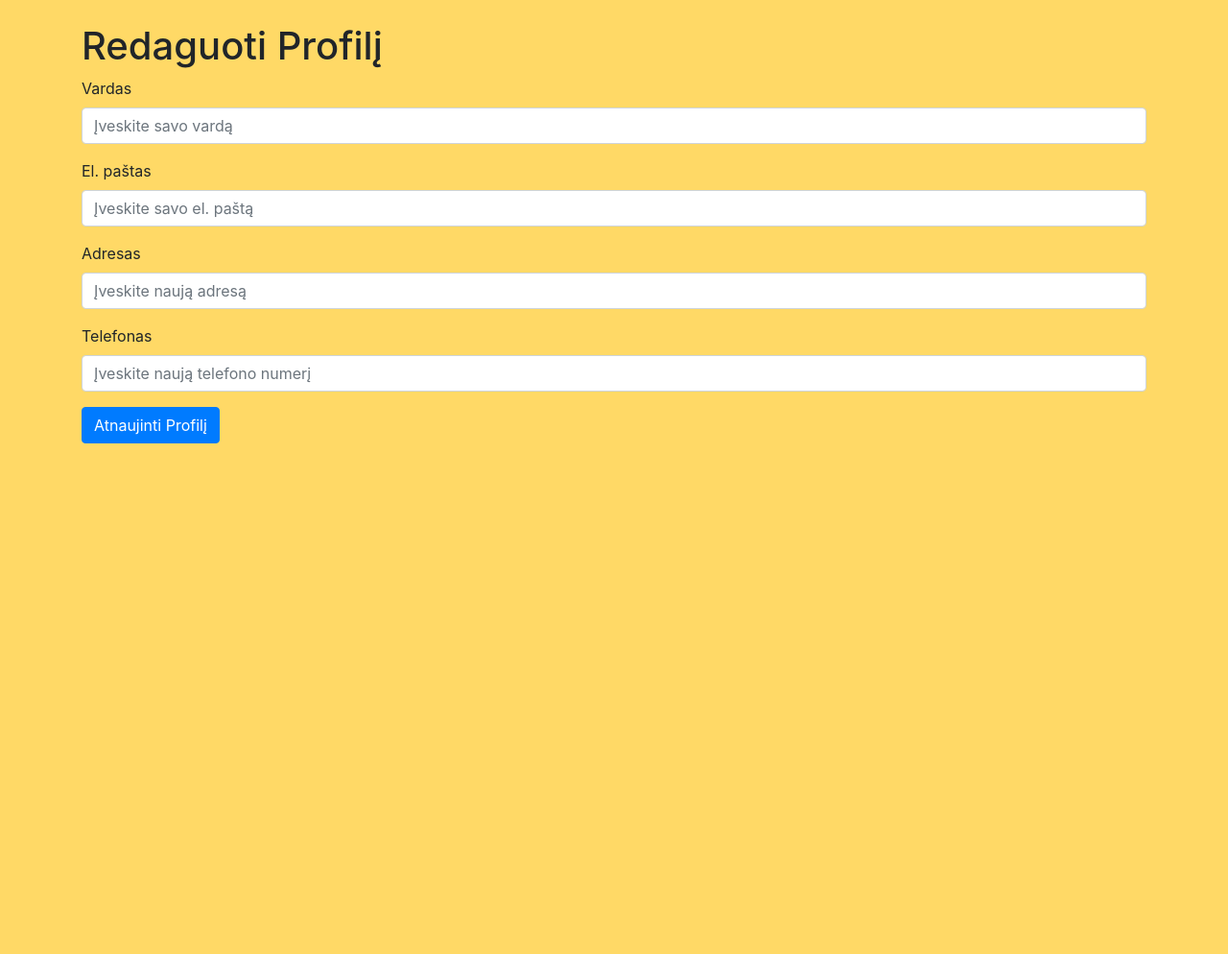
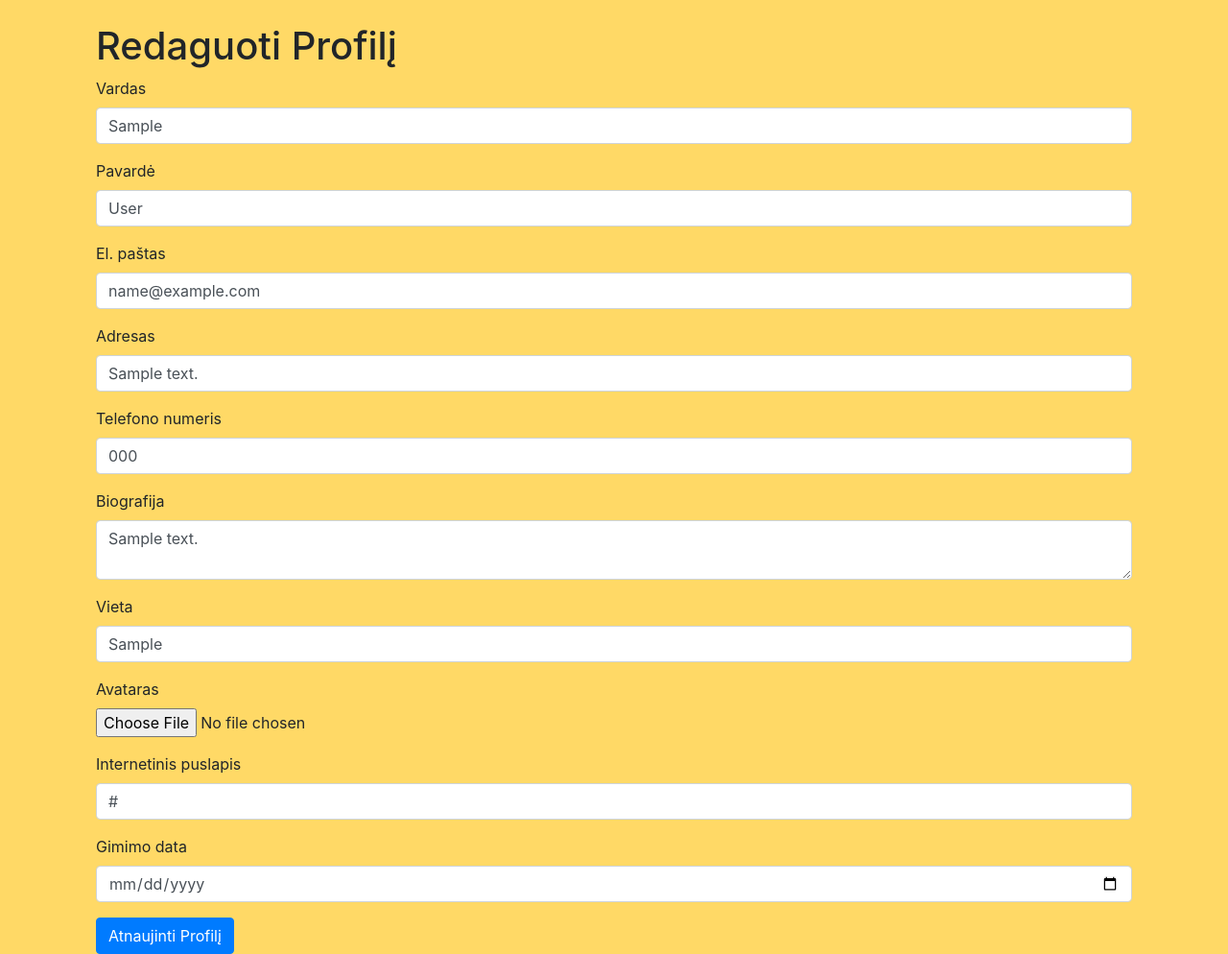
Before and after one commit to ivmu913/Rankdarbiu_pardavimo_svetaine, a Django app: page /profile/edit/ in a window 1280 px wide. Shown: the part 104-1098 px from the top of the page at 96% size. Before the commit the page ends 566 px from the top, so only its background shows below. Run offline with Django 4.2, Linux system fonts and the light colour scheme; a user stored in the database is signed in; tables that the repository leaves empty hold one stand-in row (values such as "Sample post"); some libraries are stand-ins or nearby versions.

Commit message:
daug_atnaujinimu_v2

```diff
--- /dev/null
+++ b/svetaine/Rankdarbiai/context_processors.py
@@ -0,0 +1,4 @@
+from .models import Category
+
+def categories(request):
+    return {'categories': Category.objects.all()}
--- a/svetaine/Rankdarbiai/forms.py
+++ b/svetaine/Rankdarbiai/forms.py
@@ -9,8 +9,4 @@ class ProductForm(forms.ModelForm):
 class UserProfileForm(forms.ModelForm):
     class Meta:
         model = UserProfile
-        fields = ['biography', 'location', 'avatar', 'website', 'date_of_birth']
-        widgets = {
-            'biography': forms.Textarea(attrs={'rows': 3}),
-            'date_of_birth': forms.DateInput(attrs={'placeholder': 'YYYY-MM-DD'}),
-        }
+        fields = ['first_name', 'last_name', 'biography', 'location', 'avatar', 'website', 'date_of_birth', 'followers', 'address', 'phone_number']
--- a/svetaine/Rankdarbiai/templates/base.html
+++ b/svetaine/Rankdarbiai/templates/base.html
@@ -63,7 +63,7 @@
                         </a>
                         <div class="dropdown-menu" aria-labelledby="navbarDropdown">
                             {% for category in categories %}
-                                <a class="dropdown-item" href="{% url 'category_products' category.id %}">{{ category.name }}</a>
+                            <a class="dropdown-item" href="{% url 'category_products' category.id %}">{{ category.name }}</a>
                             {% endfor %}
                         </div>
                     </li>
--- a/svetaine/Rankdarbiai/templates/edit_profile.html
+++ b/svetaine/Rankdarbiai/templates/edit_profile.html
@@ -3,24 +3,51 @@
 {% block title %}Redaguoti Profilį{% endblock %}
 
 {% block content %}
+    <div class="container mt-4">
         <h1 class="mt-4">Redaguoti Profilį</h1>
-    <form>
+        <form method="post">
+            {% csrf_token %}
             <div class="form-group">
                 <label for="name">Vardas</label>
-            <input type="text" class="form-control" id="name" placeholder="Įveskite savo vardą">
+                <input type="text" class="form-control" id="name" name="name" placeholder="Įveskite savo vardą" value="{{ user_profile.user.first_name }}">
+            </div>
+            <div class="form-group">
+                <label for="surname">Pavardė</label>
+                <input type="text" class="form-control" id="surname" name="surname" placeholder="Įveskite savo pavardę" value="{{ user_profile.user.last_name }}">
             </div>
             <div class="form-group">
                 <label for="email">El. paštas</label>
-            <input type="email" class="form-control" id="email" placeholder="Įveskite savo el. paštą">
+                <input type="email" class="form-control" id="email" name="email" placeholder="Įveskite savo el. paštą" value="{{ user_profile.user.email }}">
             </div>
             <div class="form-group">
                 <label for="address">Adresas</label>
-            <input type="text" class="form-control" id="address" placeholder="Įveskite naują adresą">
+                <input type="text" class="form-control" id="address" name="address" placeholder="Įveskite naują adresą" value="{{ user_profile.address }}">
             </div>
             <div class="form-group">
-            <label for="phone">Telefonas</label>
-            <input type="text" class="form-control" id="phone" placeholder="Įveskite naują telefono numerį">
+                <label for="phone">Telefono numeris</label>
+                <input type="text" class="form-control" id="phone" name="phone" placeholder="Įveskite naują telefono numerį" value="{{ user_profile.phone_number }}">
+            </div>
+            <div class="form-group">
+                <label for="biography">Biografija</label>
+                <textarea class="form-control" id="biography" name="biography" placeholder="Įveskite savo biografiją">{{ user_profile.biography }}</textarea>
+            </div>
+            <div class="form-group">
+                <label for="location">Vieta</label>
+                <input type="text" class="form-control" id="location" name="location" placeholder="Įveskite savo vietą" value="{{ user_profile.location }}">
+            </div>
+            <div class="form-group">
+                <label for="avatar">Avataras</label>
+                <input type="file" class="form-control-file" id="avatar" name="avatar">
+            </div>
+            <div class="form-group">
+                <label for="website">Internetinis puslapis</label>
+                <input type="url" class="form-control" id="website" name="website" placeholder="Įveskite savo internetinio puslapio adresą" value="{{ user_profile.website }}">
+            </div>
+            <div class="form-group">
+                <label for="date_of_birth">Gimimo data</label>
+                <input type="date" class="form-control" id="date_of_birth" name="date_of_birth" value="{{ user_profile.date_of_birth }}">
             </div>
             <button type="submit" class="btn btn-primary">Atnaujinti Profilį</button>
         </form>
+    </div>
 {% endblock %}
--- a/svetaine/Rankdarbiai/templates/registration_success.html
+++ b/svetaine/Rankdarbiai/templates/registration_success.html
@@ -4,5 +4,5 @@
 
 {% block content %}
     <h1 class="mt-4">Registracija sėkminga</h1>
-    <p>Jūs sėkmingai u1žsiregistravote! Dabar galite prisijungti su savo prisijungimo duomenimis.</p>
+    <p>Jūs sėkmingai užsiregistravote! Dabar galite prisijungti su savo prisijungimo duomenimis.</p>
 {% endblock %}
--- a/svetaine/Rankdarbiai/views.py
+++ b/svetaine/Rankdarbiai/views.py
@@ -1,10 +1,13 @@
 from django.shortcuts import render, get_object_or_404, redirect
 from django.contrib.auth.decorators import login_required
-from .models import Category, Product, Order, UserProfile, Review, Favorite, Cart, CartItem, Transaction
+from .models import Category, Product, Order, UserProfile, Review, Favorite, Cart, CartItem, Transaction, PromoCode
 from .forms import ProductForm, UserProfileForm
 from django.contrib.auth.forms import UserCreationForm
 from django.contrib.auth.models import User
 from django.contrib import messages
+from django.http import HttpResponseRedirect
+
+
 
 def home(request):
     categories = Category.objects.all()
@@ -37,7 +40,13 @@ def register(request):
                 messages.error(request, f'Vartotojas su el. paštu {email} jau užregistruotas!')
                 return redirect('register')
             else:
-                user = User.objects.create(username=username, email=email, password=password)
+                # Use create_user method to encrypt password
+                user = User.objects.create_user(username=username, email=email, password=password)
+
+                # Create a user profile for the new user
+                profile = UserProfile(user=user)
+                profile.save()
+
                 messages.success(request, f'Vartotojas {username} sėkmingai užregistruotas!')
                 return redirect('registration_success')
         else:
@@ -45,6 +54,7 @@ def register(request):
             return redirect('register')
 
     return render(request, 'register.html')
+
 
 def registration_success(request):
     return render(request, 'registration_success.html')
@@ -59,11 +69,12 @@ def user_profile(request):
     }
     return render(request, 'user_profile.html', context)
 
+
 @login_required
 def edit_profile(request):
     user_profile = get_object_or_404(UserProfile, user=request.user)
     if request.method == 'POST':
-        form = UserProfileForm(request.POST, request.FILES, instance=user_profile)
+        form = UserProfileForm(request.POST, instance=user_profile)
         if form.is_valid():
             form.save()
             return redirect('user_profile')
@@ -71,9 +82,34 @@ def edit_profile(request):
         form = UserProfileForm(instance=user_profile)
     context = {
         'user_profile': user_profile,
-        'form': form,
+        'form': form
     }
     return render(request, 'edit_profile.html', context)
+
+
+# @login_required
+# def edit_profile(request):
+#     user_profile = get_object_or_404(UserProfile, user=request.user)
+#     if request.method == 'POST':
+#         form = UserProfileForm(request.POST, request.FILES, instance=user_profile)
+#         if form.is_valid():
+#             profile = form.save(commit=False)
+#             try:
+#                 profile.save()
+#             except Exception as e:
+#                 print(f"Klaida išsaugojant profilį: {e}")
+#                 return render(request, 'edit_profile.html', context)
+#             return redirect('user_profile')
+#         else:
+#             print(form.errors)
+#     else:
+#         form = UserProfileForm(instance=user_profile)
+#     context = {
+#         'user_profile': user_profile,
+#         'form': form,
+#     }
+#     return render(request, 'edit_profile.html', context)
+
 
 
 def products(request):
@@ -168,12 +204,11 @@ def add_to_favorites(request, product_id):
 
 @login_required
 def cart(request):
-    user_cart = Cart.objects.get(user=request.user)
+    user_cart, created = Cart.objects.get_or_create(user=request.user)
     cart_items = CartItem.objects.filter(cart=user_cart)
     total_price = sum([item.product.price * item.quantity for item in cart_items])
     context = {'cart_items': cart_items, 'total_price': total_price}
     return render(request, 'cart.html', context)
-
 
 
 @login_required
@@ -186,7 +221,13 @@ def add_to_cart(request, product_id):
     else:
         cart_item.quantity += 1
     cart_item.save()
-    return redirect('cart')
+
+    # pridėti pranešimą
+    # messages.success(request, "Jūsų prekė sėkmingai pridėta į krepšelį.")
+    # po to, kai prekė pridėta į krepšelį, nukreipia atgal į prekių sąrašą
+    return redirect('products')
+    # nukreipia atgal į puslapį, iš kurio vartotojas atėjo
+    # return HttpResponseRedirect(request.META.get('HTTP_REFERER'))
 
 @login_required
 def update_cart(request, product_id):
@@ -201,8 +242,16 @@ def update_cart(request, product_id):
 
 @login_required
 def apply_promo_code(request):
-    # Logika taikant promo kodą
-    return render(request, 'apply_promo_code.html')
+    promo_code = request.POST.get('promo_code')
+    promo = PromoCode.objects.filter(code=promo_code).first()
+    if promo and promo.is_valid():
+        request.session['promo_code'] = promo.code
+        messages.success(request, 'Nuolaidos kodas sėkmingai pritaikytas!')
+    elif promo and not promo.is_valid():
+        messages.error(request, 'Jūsų nuolaidos kodas nebegalioja.')
+    else:
+        messages.error(request, 'Jūsų nuolaidos kodas nerastas.')
+    return redirect('checkout')
 
 
 
@@ -222,15 +271,11 @@ def checkout(request):
     user_cart = Cart.objects.get(user=request.user)
     cart_items = CartItem.objects.filter(cart=user_cart)
     total_price = sum([item.product.price * item.quantity for item in cart_items])
-    if total_price == 0:
-        messages.error(request, "Your cart is empty!")
-        return redirect('cart')
-    else:
-        transaction = Transaction.objects.create(buyer=request.user, total_price=total_price)
-        cart_items.delete()  # clear all items in cart
-        return render(request, 'checkout.html', {'transaction': transaction})
-
-
+    context = {
+        'cart_items': cart_items,
+        'total_price': total_price,
+    }
+    return render(request, 'checkout.html', context)
 
 
 def fake_payment(request):
--- a/svetaine/svetaine/settings.py
+++ b/svetaine/svetaine/settings.py
@@ -63,14 +63,15 @@ ROOT_URLCONF = 'svetaine.urls'
 TEMPLATES = [
     {
         'BACKEND': 'django.template.backends.django.DjangoTemplates',
+        'DIRS': [os.path.join(BASE_DIR, 'Rankdarbiai', 'templates')],  # Čia turi būti nukreipta į pagrindinę šablonų direktoriją
         'APP_DIRS': True,
-        'DIRS': [os.path.join(BASE_DIR, 'Rankdarbiai', 'templatetags')],
         'OPTIONS': {
             'context_processors': [
                 'django.template.context_processors.debug',
                 'django.template.context_processors.request',
                 'django.contrib.auth.context_processors.auth',
                 'django.contrib.messages.context_processors.messages',
+                'Rankdarbiai.context_processors.categories',  # Čia yra pridėtas naujasis konteksto procesorius
             ],
         },
     },
```
Also changed, not shown: svetaine/Rankdarbiai/models.py (+14 -0 lines), svetaine/Rankdarbiai/templates/checkout.html (+49 -1 lines), svetaine/Rankdarbiai/templates/user_profile.html (+26 -10 lines), svetaine/Rankdarbiai/migrations/0004_promocode.py (added), svetaine/Rankdarbiai/migrations/0005_userprofile_address_userprofile_phone_number.py (added), svetaine/Rankdarbiai/migrations/0006_userprofile_first_name_userprofile_last_name.py (added), svetaine/Rankdarbiai/static/media/products/dirzas_UNPaMwy.jpg (added). Lines whose indentation alone changed are shown as unchanged.
